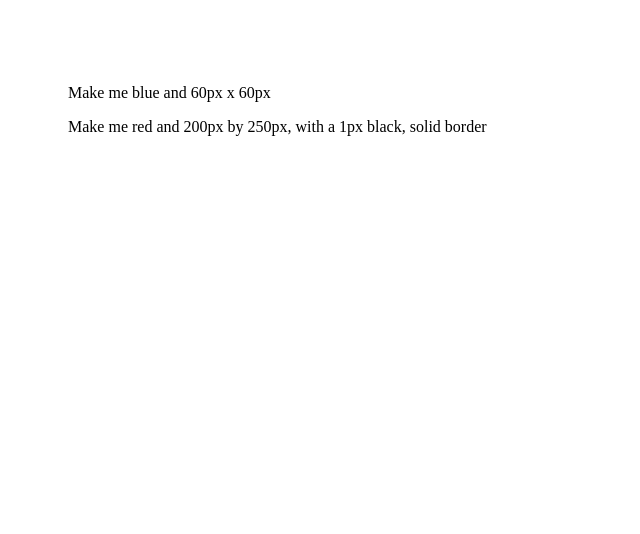
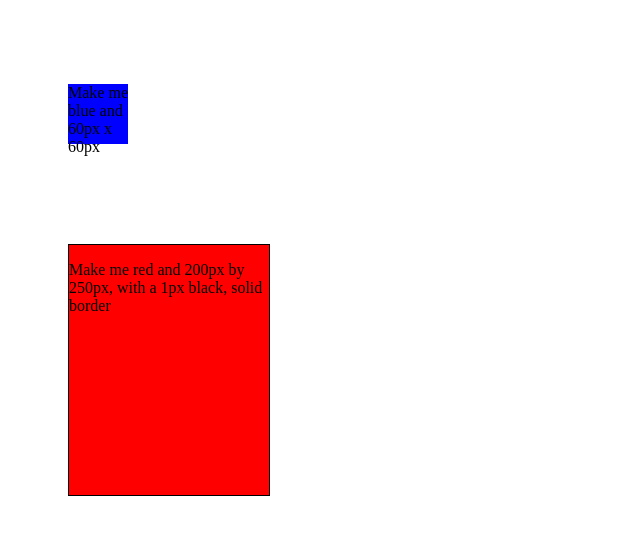
Before and after one commit to Personal-Code-Practice/Width-Height-Color-Border, a plain HTML site: page index.html in a window 1280 px wide. Shown: the whole page, without its empty margins (0-640 px from the left). Drawn offline with Linux system fonts and the light colour scheme.

Commit message:
Added blue and red box css

```diff
--- a/index.html
+++ b/index.html
@@ -7,12 +7,12 @@
 <body>
   <main>
 
-      <div>
+      <div class="blue">
         <!-- remove this paragraph when you've created the blue box      -->
         <p>Make me blue and 60px x 60px</p>
       </div>
       <!-- There should be 100 px of space between these two divs    -->
-      <div>
+      <div class="red">
         <!-- remove this paragraph when you've created the red box      -->
         <p>Make me red and 200px by 250px, with a 1px black, solid border</p>
     </div>
--- a/main.css
+++ b/main.css
@@ -1,3 +1,17 @@
 main {
   padding: 60px;
 }
+.blue {
+  background-color: blue;
+  width: 60px;
+  height: 60px;
+  margin-bottom: 100px;
+}
+.red {
+  background-color: red;
+  width: 200px;
+  height: 250px;
+  border-width: 1px;
+  border-color: black;
+  border-style: solid;
+}
```
